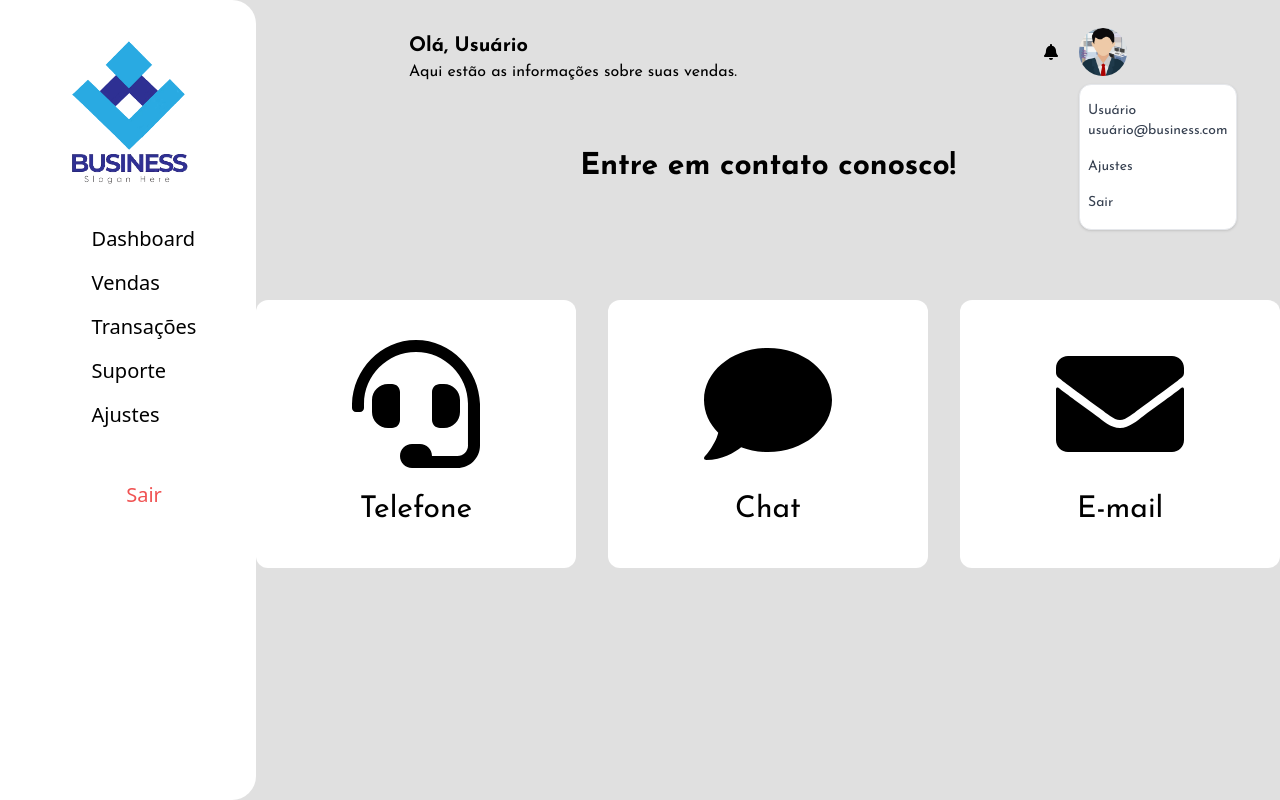
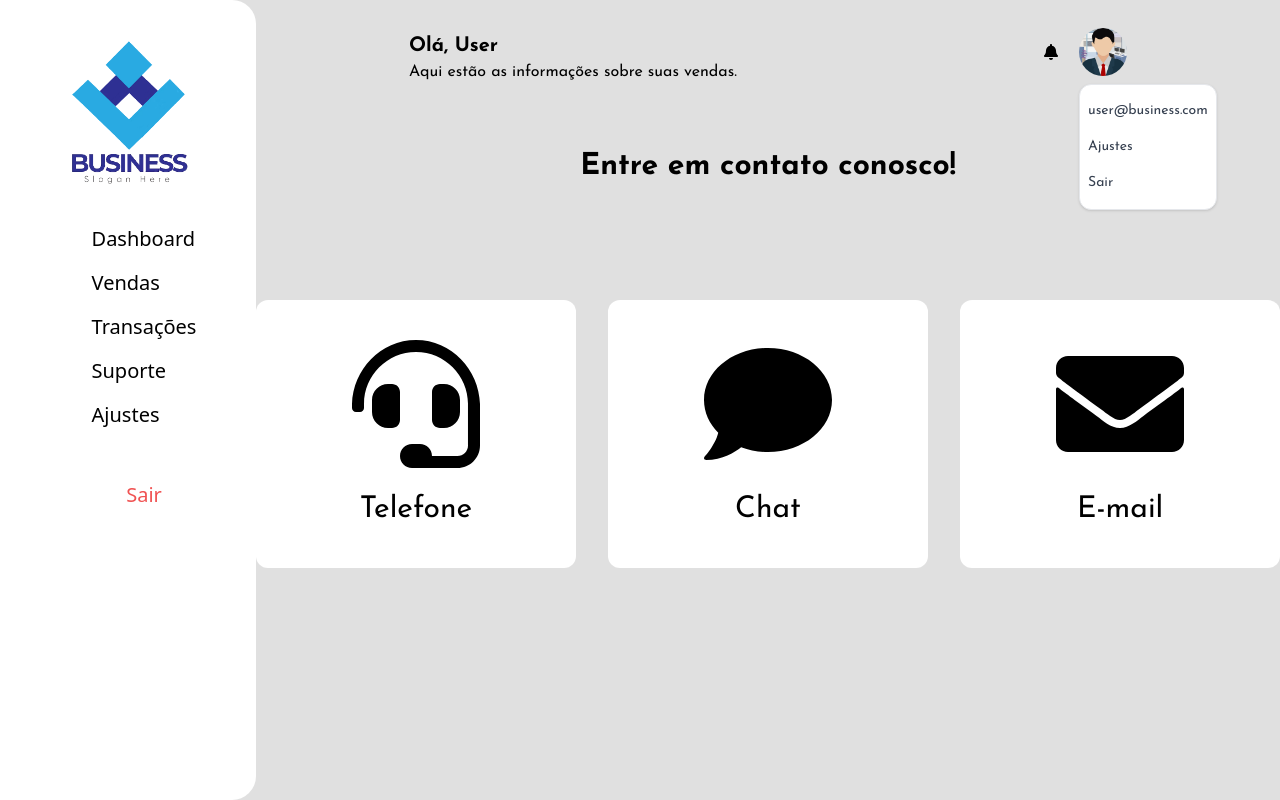
Before and after one commit to jvitor88/Sales-Dashboard, a React (Vite) app: page /suporte in a window 1280 px wide. Both pictures are taken after a click on the element 1084 px from the left and 52 px from the top of the page. Built offline with nearby package versions, Linux system fonts and the light colour scheme; some icons are missing.

Commit message:
alteracao username e email

```diff
--- a/src/App.jsx
+++ b/src/App.jsx
@@ -7,19 +7,22 @@ import Transactions from './components/pages/transactions';
 import Suport from './components/pages/suport';
 import Settings from './components/pages/settings';
 import Logout from './components/pages/logout';
+import { useState } from 'react';
 
 function App() {
+
+  const [userEmail, setUserEmail] = useState('user@business.com')
 
   return (
     <Router>
       <Routes>
-        <Route path="/" element={<Login />} />
-        <Route path="/dashboard" element={<Dashboard />} />
-        <Route path="/vendas" element={<Sales />} />
-        <Route path="/transacoes" element={<Transactions />} />
-        <Route path="/suporte" element={<Suport />} />
-        <Route path="/ajustes" element={<Settings />} />
-        <Route path="/sair" element={<Logout />} />
+        <Route path="/" element={<Login setUserEmail={setUserEmail} />} />
+        <Route path="/dashboard" element={<Dashboard userEmail={userEmail} />} />
+        <Route path="/vendas" element={<Sales userEmail={userEmail} />} />
+        <Route path="/transacoes" element={<Transactions userEmail={userEmail} />} />
+        <Route path="/suporte" element={<Suport userEmail={userEmail} />} />
+        <Route path="/ajustes" element={<Settings userEmail={userEmail} />} />
+        <Route path="/sair" element={<Logout userEmail={userEmail} />} />
       </Routes>
     </Router>
   )
--- a/src/components/Navbar/index.jsx
+++ b/src/components/Navbar/index.jsx
@@ -5,7 +5,7 @@ import { FaGrip, FaMoneyBillWave, FaCartShopping, FaUserGroup, FaGear, FaPowerOf
 
 const Navbar = () => {
   return (
-        <aside className='bg-white flex flex-col gap-10 items-center text-xl w-72 rounded-r-3xl'>
+        <aside className='bg-white flex flex-col gap-10 items-center text-xl w-72 rounded-r-3xl z-10'>
             <img className='w-32 mt-10' src={logo} alt="" />
             <ul className='flex flex-col gap-4'>
                 <Link to="/dashboard">
--- a/src/components/Userbar/index.jsx
+++ b/src/components/Userbar/index.jsx
@@ -1,23 +1,24 @@
-import React from 'react'
 
 import image from '../../assets/user-photo.png'
 import { FaBell } from "react-icons/fa";
 import { Dropdown } from 'flowbite-react';
 import { Link } from 'react-router-dom';
 
-const Userbar = () => {
+const Userbar = ( { userEmail } ) => {
+
+  const name = userEmail.split("@")[0]
+
   return (
     <div className=' flex justify-around mt-8 h-10'>
       <div>
-        <h1 className='text-xl font-bold'>Olá, Usuário</h1>
+        <h1 className='text-xl font-bold capitalize'>Olá, {name}</h1>
         <p>Aqui estão as informações sobre suas vendas.</p>
       </div>
       <div className='flex gap-5 items-center cursor-pointer'>
         <FaBell/>
-        <Dropdown className='p-2 rounded-xl' label={<img className=' w-12 h-12 rounded-full' src={image} alt="Foto de perfil" />} arrowIcon={false} inline>
+        <Dropdown className='p-2 rounded-xl' label={<img className=' w-12 h-12 rounded-full hover:opacity-75' src={image} alt="Foto de perfil" />} arrowIcon={false} inline>
           <Dropdown.Header>
-            <span className="block text-sm">Usuário</span>
-            <span className="block truncate text-sm font-medium">usuário@business.com</span>
+            <span className="block truncate text-sm font-medium">{userEmail}</span>
           </Dropdown.Header>
           <Link to='/ajustes'><Dropdown.Item>Ajustes</Dropdown.Item></Link>
           <Link to="/sair"><Dropdown.Item>Sair</Dropdown.Item></Link>
--- a/src/components/pages/dashboard.jsx
+++ b/src/components/pages/dashboard.jsx
@@ -4,14 +4,14 @@ import TransactionHistory from '../TransactionHistory'
 import Card from '../Card'
 import BuyerHistory from '../BuyerHistory'
 import Userbar from '../Userbar'
-import Navbar from '../navbar'
+import Navbar from '../Navbar'
 
-const Dashboard = () => {
+const Dashboard = ( { userEmail }) => {
   return (
-    <div className="flex w-screen h-screen bg-mainbg">
+    <div className="flex w-screen h-screen">
       <Navbar />
       <div className="flex flex-col font-main w-10/12">
-        <Userbar />
+        <Userbar userEmail={userEmail} />
         <div className='flex flex-col items-center justify-center gap-8 mt-12'>
           <section className='flex gap-6'>
             <div className='bg-white rounded-xl'>
--- a/src/components/pages/login.jsx
+++ b/src/components/pages/login.jsx
@@ -2,12 +2,13 @@ import { useNavigate } from 'react-router-dom';
 import { Button, Checkbox, Label, TextInput } from 'flowbite-react';
 import logo from '../../../public/main-logo.png'
 
-const Login = () => {
+const Login = ({ setUserEmail }) => {
 
     const navigate = useNavigate()
-
     const handleLogin = (event) => {
+        const emailValue = event.target.querySelector('#email').value;
         event.preventDefault()
+        setUserEmail(emailValue)
         navigate('/dashboard')
     }
 
@@ -16,10 +17,10 @@ const Login = () => {
             <form className='flex flex-col justify-center items-center gap-8 bg-white p-6 rounded-2xl m-5' onSubmit={handleLogin}>
                 <img src={logo} alt="Logo da Empresa" className='w-2/6' />
                 <div className='flex flex-col gap-4 w-full'>
-                    <Label htmlFor="email1" value="E-mail" className='text-base font ml-3'/>
-                    <TextInput id="email1" type="email" placeholder="user@business.com" defaultValue='usuario@business.com' required />
-                    <Label htmlFor="password1" value="Senha" className='text-base font ml-3'/>
-                    <TextInput id="password1" type="password" defaultValue='mecontrata' required />
+                    <Label htmlFor="email" value="E-mail" className='text-base font ml-3'/>
+                    <TextInput id="email" type="email" placeholder="user@business.com" defaultValue='usuario@business.com' required />
+                    <Label htmlFor="password" value="Senha" className='text-base font ml-3'/>
+                    <TextInput id="password" type="password" defaultValue='mecontrata' required />
                 </div>
                 <div className="flex items-center gap-2">
                     <Checkbox id="remember" defaultChecked/>
--- a/src/components/pages/logout.jsx
+++ b/src/components/pages/logout.jsx
@@ -3,12 +3,12 @@ import { Link } from 'react-router-dom'
 import Userbar from '../Userbar'
 import Navbar from '../navbar'
 
-const Logout = () => {
+const Logout = ({ userEmail }) => {
   return (
     <div className="flex w-screen h-screen bg-mainbg">
       <Navbar />
       <div className="flex flex-col font-main w-10/12">
-        <Userbar />
+        <Userbar userEmail={userEmail} />
         <div className='flex flex-col items-center justify-center gap-8 mt-5 h-4/6'>
           <div className='flex flex-col justify-center items-center gap-8 bg-red-600 w-96 h-40 rounded-2xl'>
             <span className='text-white text-xl'>Deseja mesmo sair?</span>
--- a/src/components/pages/sales.jsx
+++ b/src/components/pages/sales.jsx
@@ -4,12 +4,12 @@ import Userbar from '../Userbar'
 import Navbar from '../navbar'
 import BuyerHistory from '../BuyerHistory'
 
-const Sales = () => {
+const Sales = ({ userEmail }) => {
   return (
-    <div className="flex w-full bg-mainbg">
+    <div className="flex w-full h-screen bg-mainbg">
       <Navbar />
       <div className="flex flex-col font-main w-10/12">
-        <Userbar />
+        <Userbar userEmail={userEmail} />
         <div className='flex flex-col items-center gap-8 mt-5'>
           <h1 className='text-3xl font-bold'>Vendas</h1>
           <div className='flex flex-col gap-10'>
--- a/src/components/pages/settings.jsx
+++ b/src/components/pages/settings.jsx
@@ -3,12 +3,12 @@ import Navbar from '../navbar'
 import Userbar from '../Userbar'
 import Toggle from '../Toggle'
 
-const Settings = () => {
+const Settings = ({ userEmail }) => {
   return (
     <div className="flex w-screen h-screen bg-mainbg">
       <Navbar />
       <div className="flex flex-col font-main w-10/12">
-        <Userbar />
+        <Userbar userEmail={userEmail} />
         <div className='flex flex-col items-center justify-center gap-16 h-4/6 mt-5'>
           <h1 className='text-3xl font-bold'>Ajustes</h1>
           <div className='flex gap-16'>
--- a/src/components/pages/suport.jsx
+++ b/src/components/pages/suport.jsx
@@ -3,12 +3,12 @@ import { FaHeadset, FaComment, FaEnvelope } from "react-icons/fa";
 import Navbar from '../navbar';
 import Userbar from '../Userbar';
 
-const Suport = () => {
+const Suport = ({ userEmail }) => {
   return (
     <div className="flex w-screen h-screen bg-mainbg">
       <Navbar />
       <div className="flex flex-col font-main w-10/12 h-screen">
-        <Userbar />
+        <Userbar userEmail={userEmail} />
         <div className='flex flex-col items-center justify-around h-4/6 mt-5'>
           <h1 className='text-3xl font-bold'>Entre em contato conosco!</h1>
           <div className='flex gap-8'>
--- a/src/components/pages/transactions.jsx
+++ b/src/components/pages/transactions.jsx
@@ -4,12 +4,12 @@ import { FaSearch } from "react-icons/fa";
 import Userbar from '../Userbar';
 import Navbar from '../navbar';
 
-const Transactions = () => {
+const Transactions = ({ userEmail }) => {
   return (
     <div className="flex w-screen h-screen bg-mainbg">
       <Navbar />
       <div className="flex flex-col font-main w-10/12">
-        <Userbar />
+        <Userbar userEmail={userEmail} />
         <div className='flex flex-col items-center justify-center gap-5 mt-5'>
           <h1 className='text-3xl font-bold'>Histórico de Transações</h1>
           <div className='flex items-center justify-center w-8/12'>
--- a/src/index.css
+++ b/src/index.css
@@ -18,3 +18,7 @@
 ::-webkit-scrollbar-thumb:hover {
     background: #29AAE2;
 }
+
+body{
+    background: rgba(224, 224, 224, 1);
+}
```
